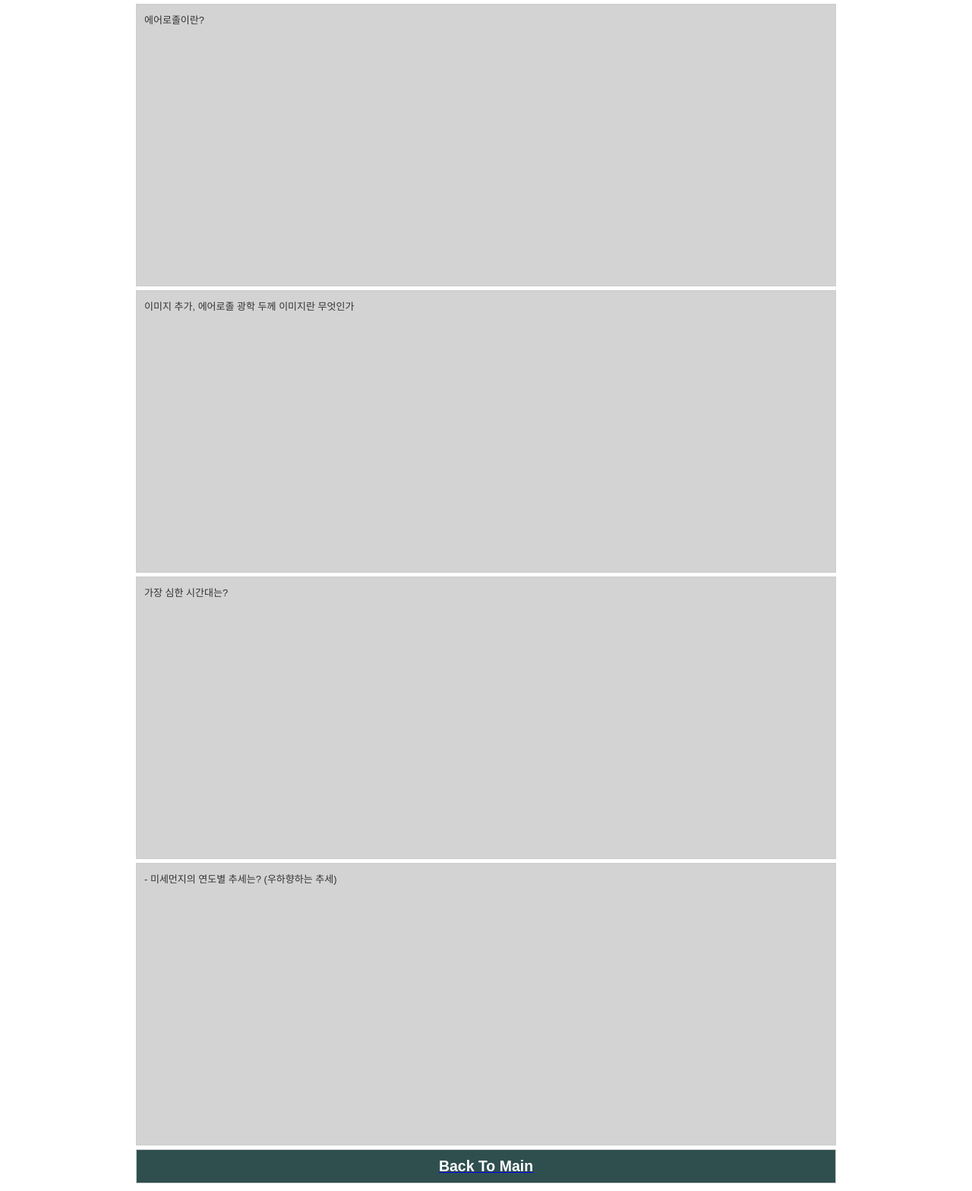
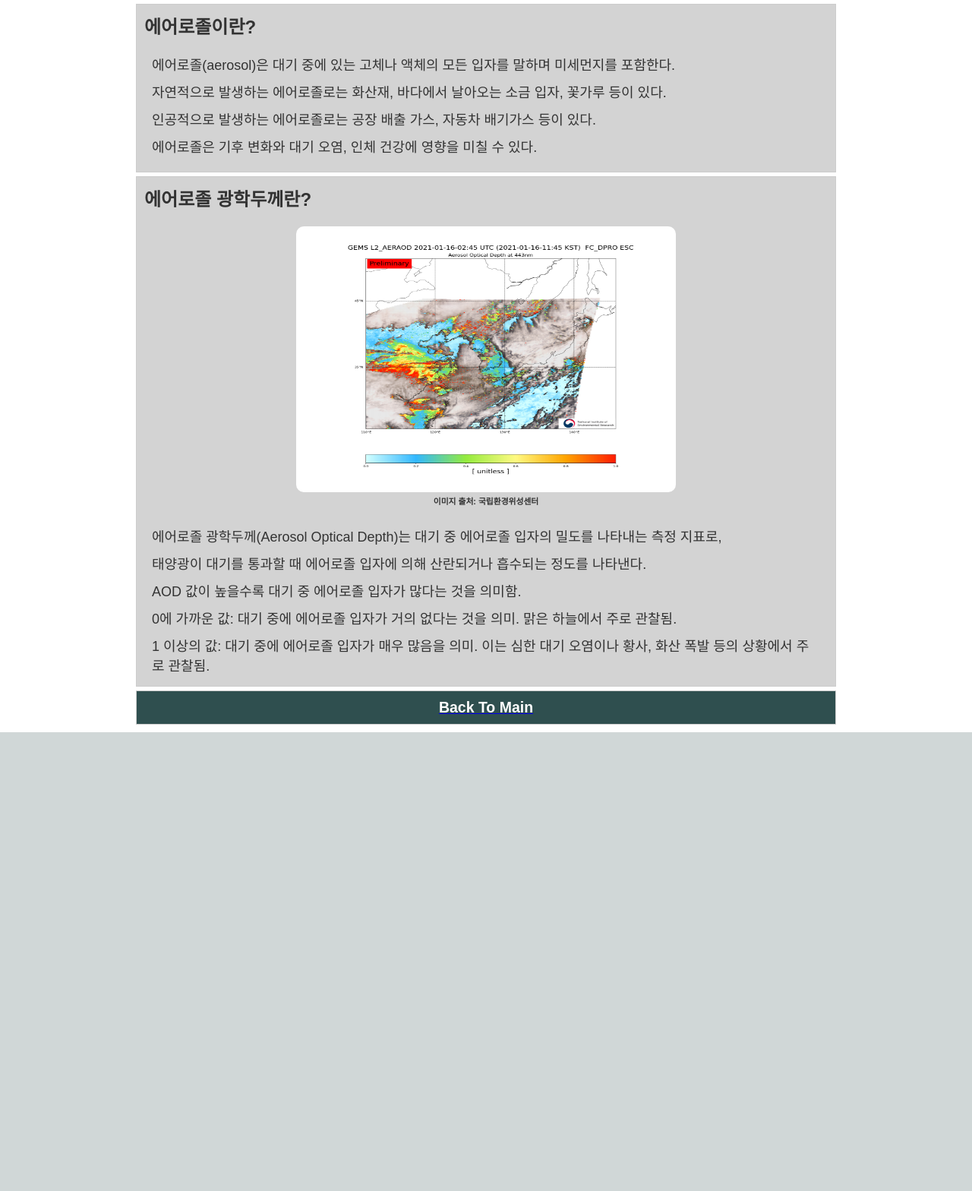
Before and after one commit to jaydenjeong/finedust_project, a Django app: page /analysis/aerosol/ in a window 1280 px wide. Shown: the part 152-1720 px from the top of the page at 76% size. After the commit the page ends 1116 px from the top, so only its background shows below. Run offline with Django 5.2, Linux system fonts and the light colour scheme.

Commit message:
2024.06.12 웹 메인페이지 -> model -> 3D CNN x LSTM 작업 Analysis -> aerosol 페이지 작업

```diff
--- a/Web/assets/css/fine_dust_analysis_style.css
+++ b/Web/assets/css/fine_dust_analysis_style.css
@@ -53,6 +53,12 @@ body {
     height: 350px;
    }
 
+#image-container {
+    text-align: center; /* 중앙 정렬 */
+    border-radius: 10px;
+    overflow: hidden;
+}
+
 #content h1 {
     font-size: 24px;
     margin-bottom: 20px;
--- a/Web/templates/analysis_page/aerosol.html
+++ b/Web/templates/analysis_page/aerosol.html
@@ -15,12 +15,29 @@
   <div id="header"><h1>에어로졸 광학두께 이미지 분석 페이지</a></h1></div>
   <!-- End Header -->
   <!-- Begin Content -->
-  <div id="content"> 에어로졸이란? </div>
+  <div id="content" style = "height: 200px;">
+    <h1>에어로졸이란?</h1>
+    <p>에어로졸(aerosol)은 대기 중에 있는 고체나 액체의 모든 입자를 말하며 미세먼지를 포함한다.</p>
+    <p>자연적으로 발생하는 에어로졸로는 화산재, 바다에서 날아오는 소금 입자, 꽃가루 등이 있다.</p>
+    <p>인공적으로 발생하는 에어로졸로는 공장 배출 가스, 자동차 배기가스 등이 있다.</p>
+    <p>에어로졸은 기후 변화와 대기 오염, 인체 건강에 영향을 미칠 수 있다.</p>
+  </div>
+
+  <div id="content" style = "height: 650px;">
+    <h1>에어로졸 광학두께란?</h1>
+    <div id="image-container">
+      <img src="{% static 'images/analysis/aerosol_sample_img.png' %}" alt="aerosol sample", style="border-radius: 10px; width: 500px; height: 350px;">
+      <h5>이미지 출처: 국립환경위성센터</h5>
+    </div>
+  </br>
+    <p>에어로졸 광학두께(Aerosol Optical Depth)는 대기 중 에어로졸 입자의 밀도를 나타내는 측정 지표로,</p>
+    <p>태양광이 대기를 통과할 때 에어로졸 입자에 의해 산란되거나 흡수되는 정도를 나타낸다.</p>
+    <p>AOD 값이 높을수록 대기 중 에어로졸 입자가 많다는 것을 의미함.</p>
+    <p>0에 가까운 값: 대기 중에 에어로졸 입자가 거의 없다는 것을 의미. 맑은 하늘에서 주로 관찰됨.</p>
+    <p>1 이상의 값: 대기 중에 에어로졸 입자가 매우 많음을 의미. 이는 심한 대기 오염이나 황사, 화산 폭발 등의 상황에서 주로 관찰됨.</p>
+  </div>
   <!-- End Content -->
-  <!-- Begin Footer -->
-  <div id="content"> 이미지 추가, 에어로졸 광학 두께 이미지란 무엇인가 </div>
-  <div id="content"> 가장 심한 시간대는? </div>
-  <div id="content"> - 미세먼지의 연도별 추세는? (우하향하는 추세) </div>
+  <!-- Start Footer -->
   <div id="ft">
     <a href = "/#analysis">
         <div id="footer">
```
Also changed, not shown: Web/templates/main.html (+11 -10 lines), Web/assets/images/analysis/aerosol_sample_img.png (added), Web/assets/images/model/3DCNN_LSTM.png (added).
